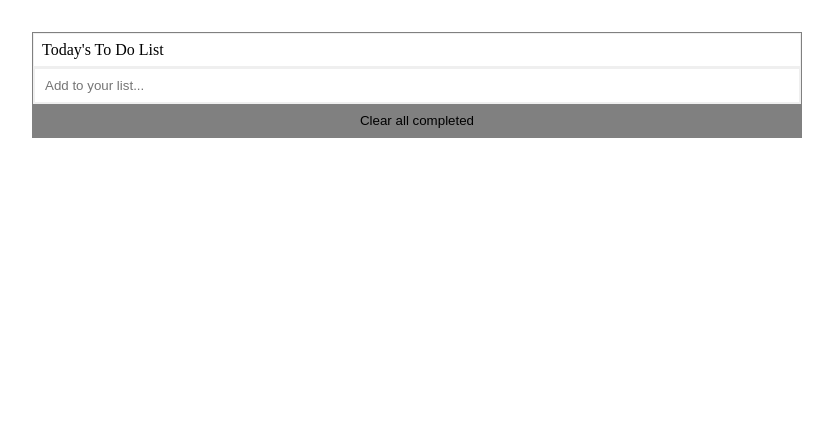
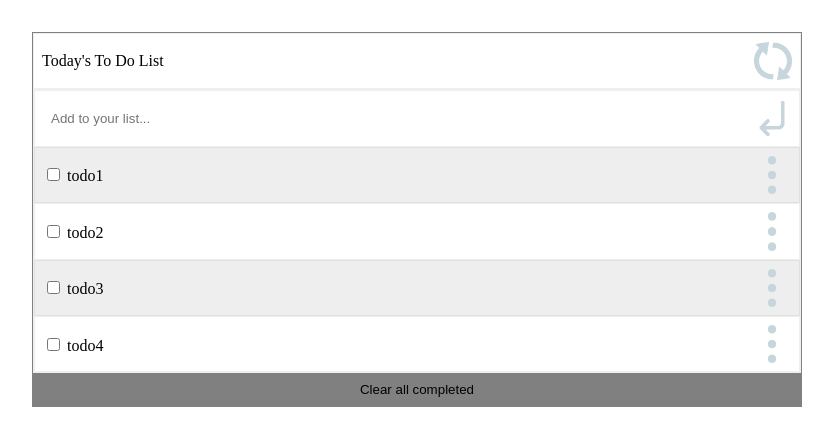
Before and after one commit to miltonHenschel/ToDoList-App, a website with bundled scripts: page src/index.html in a window 1280 px wide. Shown: the whole page, without its empty margins (223-1056 px from the left). Built offline with nearby package versions, Linux system fonts and the light colour scheme.

Commit message:
Add array of list obj, populate it and load it dynamically

```diff
--- a/src/index.html
+++ b/src/index.html
@@ -7,14 +7,23 @@
   </head>
   <body>
     <section id="section">
-      <div class="title">Today's To Do List</div>
+      <div class="title">
+        <p>Today's To Do List</p>
+        <img id="refresh" src="" />
+      </div>
 
       <form id="form">
         <div class="checkbox">
           <input type="text" id="text" placeholder="Add to your list..." />
+          <img id="enter" src="" />
         </div>
 
-        <div class="list"></div>
+        <ul class="list">
+          <!-- <li class="checkbox" id=""><input type="checkbox" />TodoList1</li>
+          <li class="checkbox" id=""><input type="checkbox" />TodoList2</li>
+          <li class="checkbox" id=""><input type="checkbox" />TodoList3</li>
+          <li class="checkbox" id=""><input type="checkbox" />TodoList4</li> -->
+        </ul>
       </form>
       <button class="clear">Clear all completed</button>
     </section>
--- a/src/index.js
+++ b/src/index.js
@@ -1,24 +1,46 @@
 import "./reset.css";
 import "./style.css";
+import dots from "./images/dots.png";
+import refresh from "./images/refresh.png";
+import enter from "./images/enter.png";
 
-let list = document.querySelector(".list");
-const form = document.querySelector("#form");
-const text = document.querySelector("#text");
+const listContainer = document.querySelector(".list");
+const enterImg = document.querySelector("#enter");
+const refreshImg = document.querySelector("#refresh");
 
-class ToDoList {
-  constructor(desc, complete, index) {
-    this.desc = desc;
-    this.complete = complete;
-    this.index = index;
-  }
-}
+let lists = [
+  {
+    description: "todo1",
+    completed: "true",
+    index: "1",
+  },
+  {
+    description: "todo2",
+    completed: "false",
+    index: "2",
+  },
+  {
+    description: "todo3",
+    completed: "true",
+    index: "3",
+  },
+  {
+    description: "todo4",
+    completed: "false",
+    index: "4",
+  },
+];
 
-form.addEventListener("keypress", (e) => {
-  if (13 == e.keyCode) {
-    console.log("input!");
-    e.preventDefault();
-    const val = text.value;
-    list.innerHTML += `<div class="checkbox" id=""><input type="checkbox" />${val}</div>`;
-    form.reset();
-  }
-});
+const showList = () => {
+  lists.forEach((i) => {
+    const listElt = document.createElement("li");
+    listElt.dataset.listId = i.index;
+    listElt.classList.add("checkbox");
+    listElt.innerHTML += `<span><input type="checkbox" /> ${i.description}</span><img src="${dots}" />`;
+    enterImg.setAttribute("src", enter);
+    refreshImg.setAttribute("src", refresh);
+    listContainer.appendChild(listElt);
+  });
+};
+
+showList();
--- a/src/style.css
+++ b/src/style.css
@@ -13,9 +13,16 @@ form#form {
 
 div.title,
 div.checkbox,
+li.checkbox,
 button.clear {
   border: 1px solid #80808021;
   padding: 0.5rem;
+}
+
+.title {
+  display: flex;
+  align-items: center;
+  justify-content: space-between;
 }
 
 form#form {
@@ -24,18 +31,25 @@ form#form {
 
 input[type="text"] {
   border: none;
+  width: 100vw;
+  padding: 0.5rem;
 }
 
 .checkbox {
   display: flex;
   align-items: center;
   gap: 0.5rem;
+  justify-content: space-between;
 }
 
-.list div:nth-child(2n+1) {
+.list li:nth-child(2n+1) {
   background-color: #eee;
 }
 
 button.clear {
   background-color: #808080;
 }
+
+img {
+  width: 3vw;
+}
--- a/webpack.config.js
+++ b/webpack.config.js
@@ -29,6 +29,10 @@ module.exports = {
         test: /\.css$/i,
         use: ["style-loader", "css-loader"],
       },
+      {
+        test: /\.(png|svg|jpg|jpeg|gif)$/i,
+        type: "asset/resource",
+      },
     ],
   },
 };
```
Also changed, not shown: dist/index.bundle.js, dist/index.html, src/images/bin.png (added), src/images/dots.png (added), src/images/enter.png (added), src/images/move.png (added), src/images/refresh.png (added).
